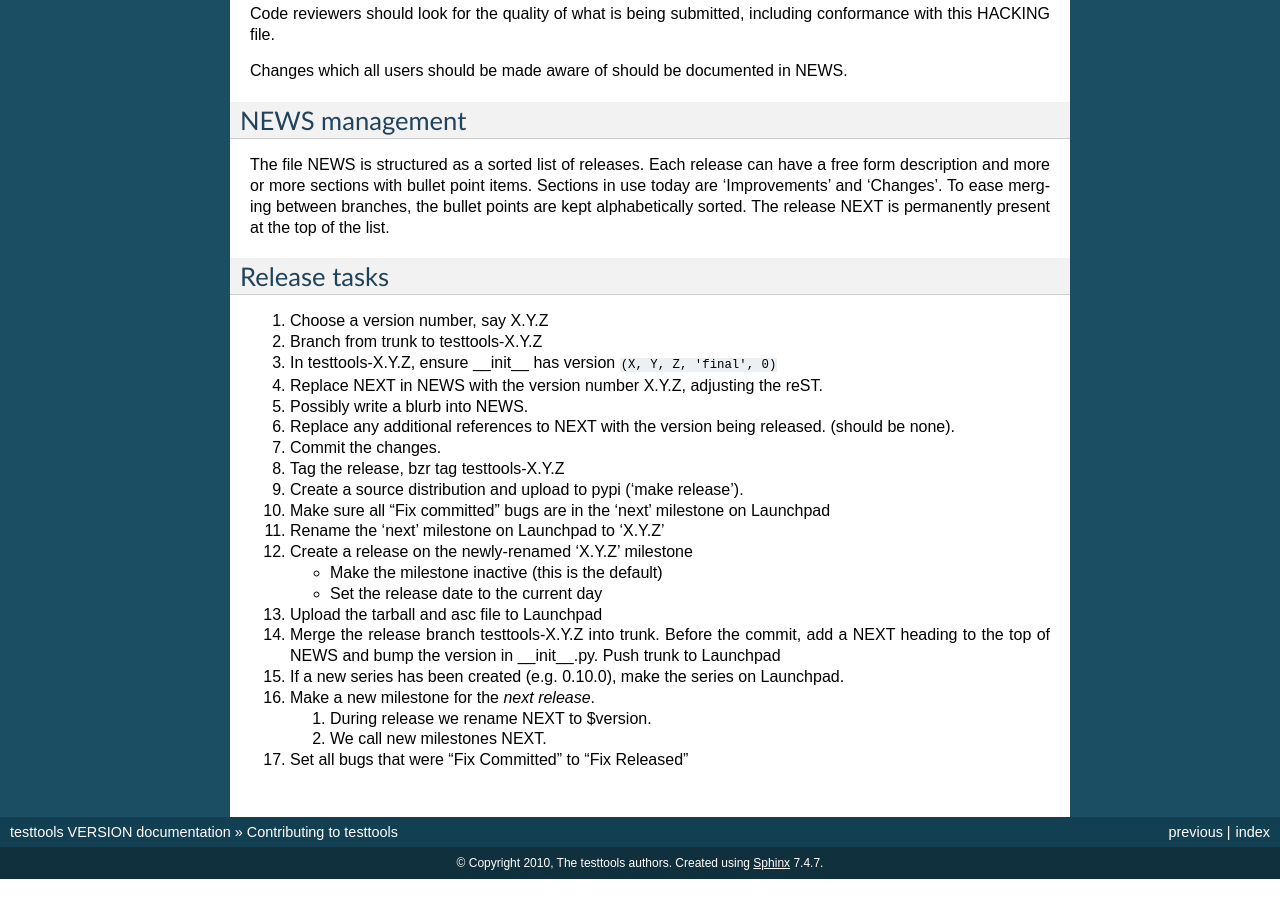
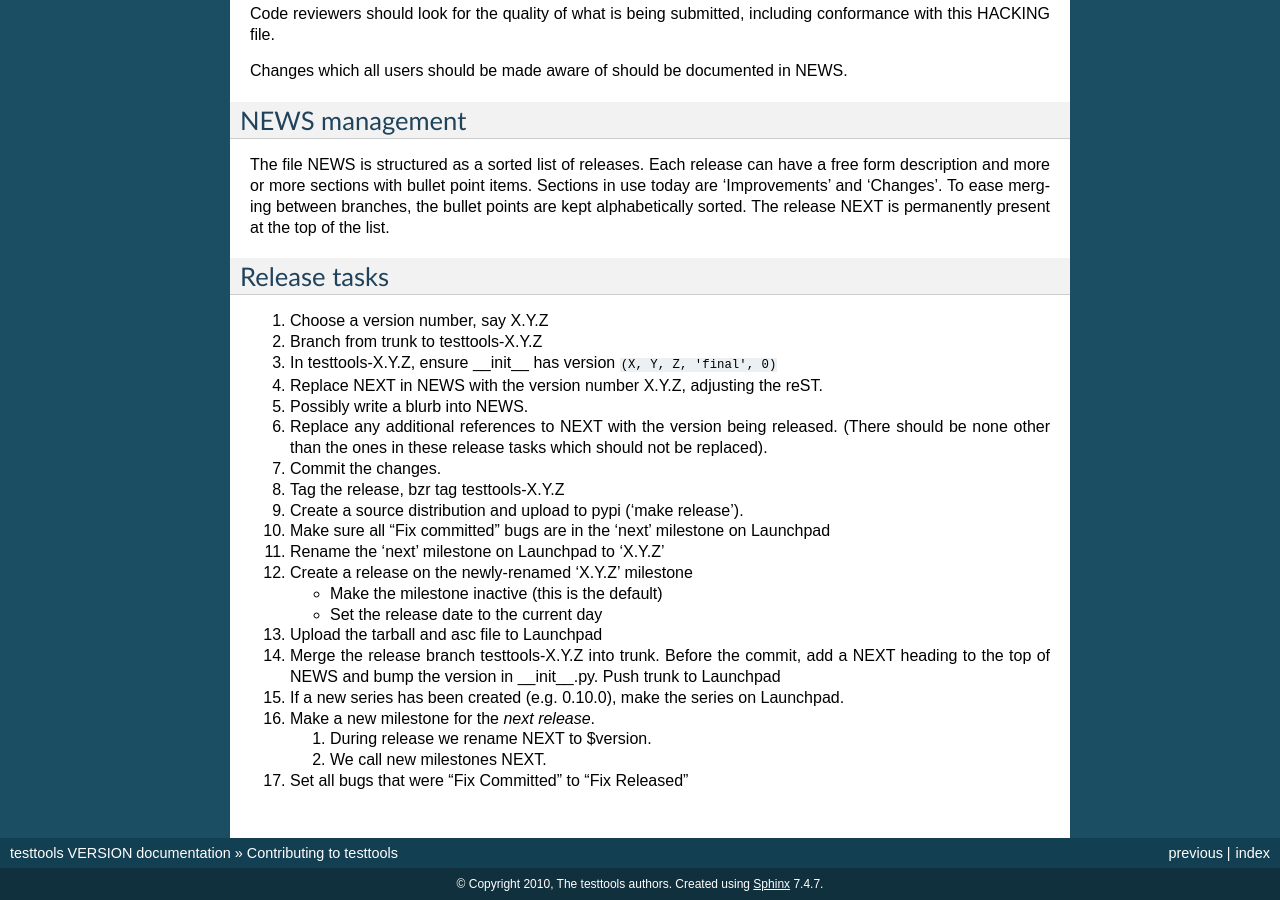
Before and after one commit to testing-cabal/testtools, a Sphinx documentation site: the page built from doc/hacking.rst, in a window 1280 px wide and 900 px high, scrolled down 1682 px. Built offline with Sphinx 7.4.7, drawn with Linux system fonts in a browser that asks for light colours; before the commit the page ends 2561 px from its top, so only the background shows below that.

Commit message:
release 0.9.11

```diff
--- a/doc/hacking.rst
+++ b/doc/hacking.rst
@@ -125,7 +125,8 @@
 #. Replace NEXT in NEWS with the version number X.Y.Z, adjusting the reST.
 #. Possibly write a blurb into NEWS.
 #. Replace any additional references to NEXT with the version being
-   released. (should be none).
+   released. (There should be none other than the ones in these release tasks
+   which should not be replaced).
 #. Commit the changes.
 #. Tag the release, bzr tag testtools-X.Y.Z
 #. Create a source distribution and upload to pypi ('make release').
--- a/testtools/__init__.py
+++ b/testtools/__init__.py
@@ -77,4 +77,4 @@
 # If the releaselevel is 'final', then the tarball will be major.minor.micro.
 # Otherwise it is major.minor.micro~$(revno).
 
-__version__ = (0, 9, 11, 'dev', 0)
+__version__ = (0, 9, 11, 'final', 0)
```
Also changed, not shown: 1 other file.
